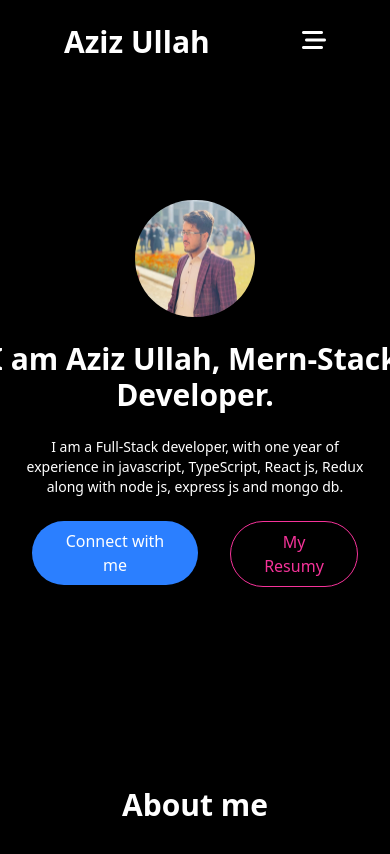
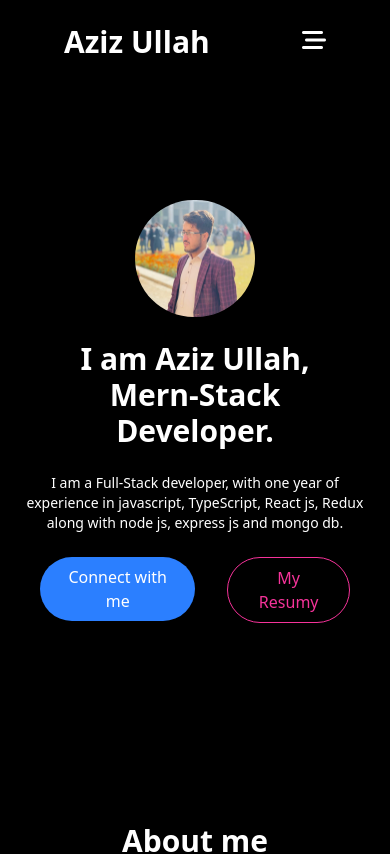
Before and after one commit to khan-afridi515/AzizPortFolio, a React (Vite) app: page / in a window 390 px wide. Shown: the top 854 px of the page. Built offline with nearby package versions, Linux system fonts and the light colour scheme.

Commit message:
new changes

```diff
--- a/src/hero/hero.jsx
+++ b/src/hero/hero.jsx
@@ -5,11 +5,11 @@
 
 const Hero = () => {
   return (
-    <div className='flex flex-col py-50 px-8 justify-center items-center gap-6 bg-black w-full'>
+    <div className='flex flex-col py-50 px-10 justify-center items-center gap-6 bg-black w-full'>
       <div className='w-30'>
         <img src="images/crappedphoto.jpg" className='w-[100%] rounded-full'></img>
       </div>
-      <div className='sm:w-130 w-110'>
+      <div className='sm:w-130 w-80'>
         <h1 className='text-3xl font-bold text-white w-[100%] text-center'>I am Aziz Ullah, Mern-Stack Developer.</h1>
 
       </div>
```
